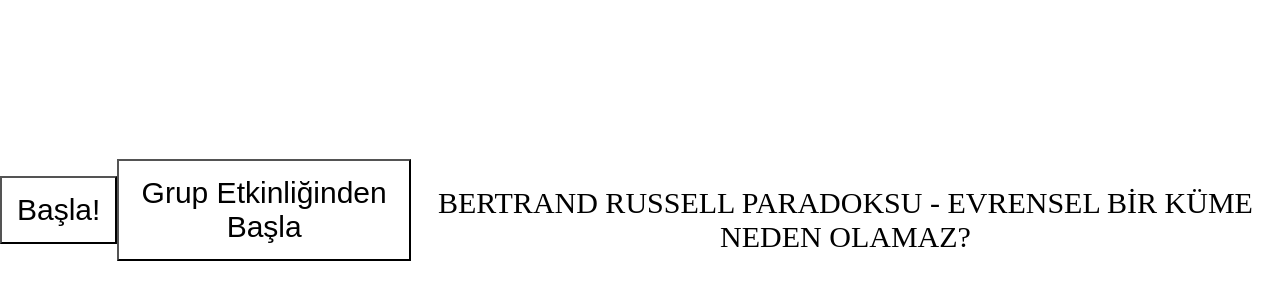
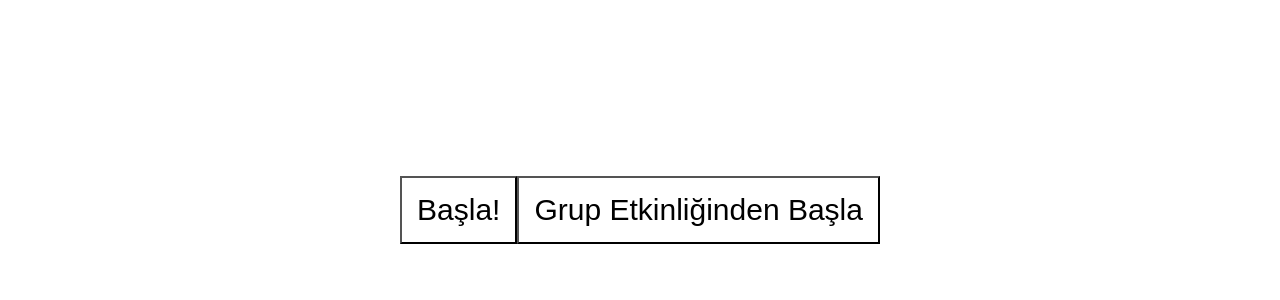
Before and after one commit to dervisaygan/etkinlik, a plain HTML site: page index.html in a window 1280 px wide. Shown: the part 180-480 px from the top of the page. Drawn offline with Linux system fonts and the light colour scheme.

Commit message:
Update index.html

```diff
--- a/index.html
+++ b/index.html
@@ -94,9 +94,7 @@ body{
         </button>
     </a>
         <p>
-        <a href="https://www.zfcakademi.com/2021/01/bertrand-russell-paradoksu-mathsproof.html" class="adm" style="text-decoration:none;color:#000">
-            BERTRAND RUSSELL PARADOKSU - EVRENSEL BİR KÜME NEDEN OLAMAZ?
-        </a>
+
             </p>
         <br>
 
```
